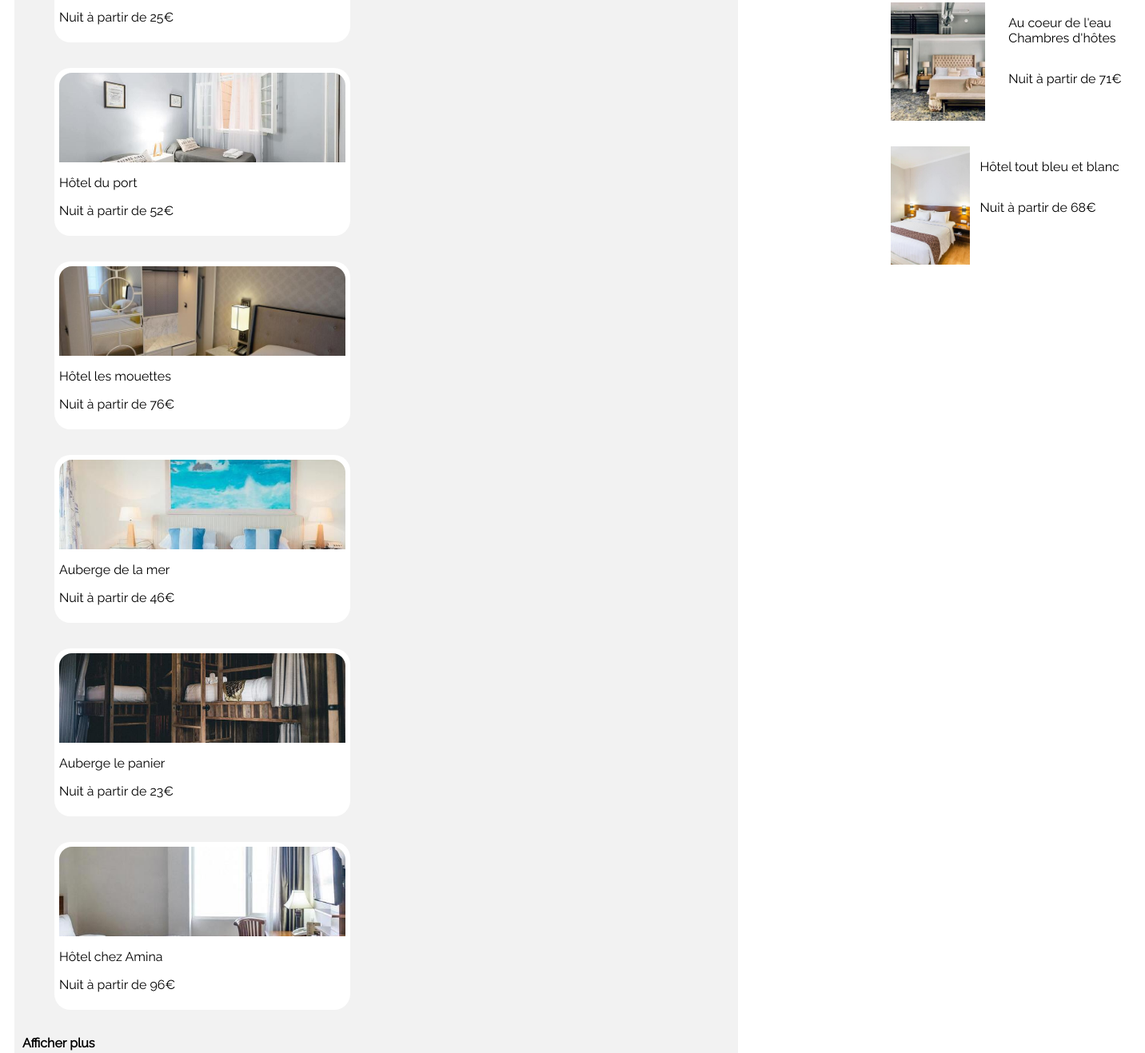
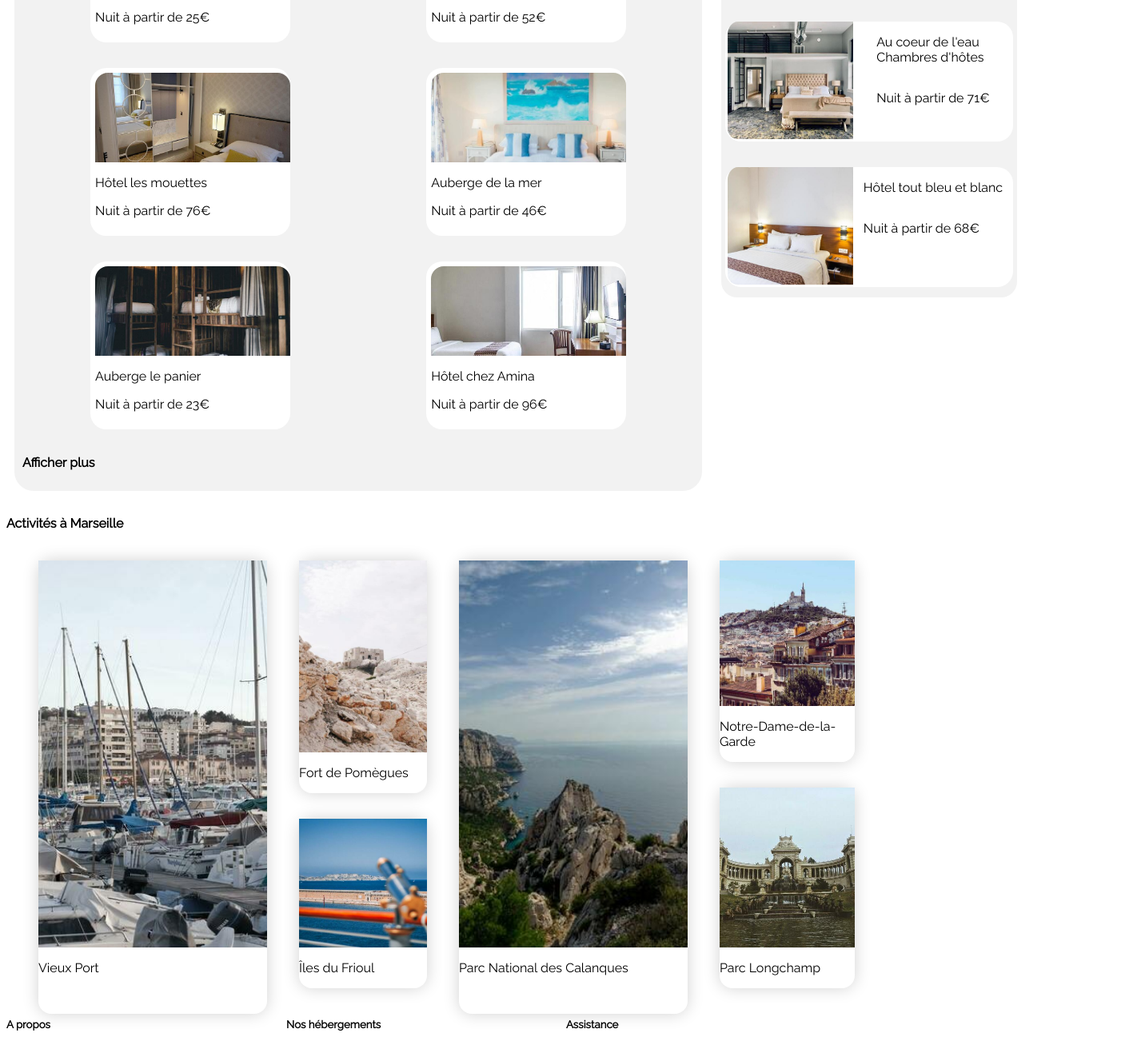
Before and after one commit to CraFt2/LucasThilavanh_2_12042021, a plain HTML site: page index.html in a window 1280 px wide. Shown: the part 655-1972 px from the top of the page at 80% size, 1432 px wide, since content can reach past the window. Drawn offline with Linux system fonts and the light colour scheme.

Commit message:
css activités

```diff
--- a/index.css
+++ b/index.css
@@ -124,15 +124,20 @@ h2{
     margin-right: 1em;
     color: #0065FC
 }
+#hebergement {
+    width: 1200px
+}
 .contenairVignette {
     display: flex;
     flex-wrap: wrap;
+    flex-direction: row;
+    align-items: stretch;
+    justify-content: space-around;
 }
 .vignetteHebergement {
     display: flex;
     background-color: white;
     padding-top: 0.375em;
-    padding-right: 0.375em;
     padding-bottom: 0.375em;
     padding-left: 0.375em;
     border-radius: 1.25em;
@@ -146,32 +151,40 @@ h2{
     border-top-right-radius: 1.5em;
     border-bottom-right-radius: 1.5em;
     border-bottom-left-radius: 1.5em;
-    width: 83%;
+    width: 94%;
     margin: 10px;
     padding: 10px;
 }
 .imgHebergement{
-   width: 358px;
+   width: 244px;
    height: 112px;
    object-fit: cover;
    border-top-left-radius: 1em;
    border-top-right-radius: 1em;
 }
 .imgPopulaire {
-   width: 100%;
-   height: 100%;
+   width: 157px;
+   height: 147px;
    object-fit: cover;
+   border-top-left-radius: 1em;
+   border-bottom-left-radius: 1em;
+   padding-bottom: 3px;
+   padding-left: 3px;
 }
 .vignettePopulaire {
     display: flex;
-    width: 118px;
-    height: 148px;
+    background-color: white;
+    border-radius: 1.25em;
+    cursor: pointer;
+    flex-direction: row;
     justify-content: flex-start;
+    align-items: flex-start;
 }
 .contenairPopulaire {
     display: flex;
     flex-direction: column;
-    align-items: flex-start;
+    align-items: center;
+    justify-content: flex-start;
 }
 .prixPopulaire {
     display: flex;
@@ -185,10 +198,12 @@ h2{
     width: 350px;
 }
 .vignetteActivites {
+    width: 100%;
+    height: 100%;
+    box-shadow: 0 0 20px #0000002e;
+    border-radius: 1rem;
     display: flex;
     flex-direction: column;
-    width: 100%;
-    height: 100%;
 }
 .imgActivites {
     width: 100%;
@@ -214,19 +229,19 @@ footer {
 .footerReservia {
     display: flex;
 }
-.footer1 {
+.lienfooter {
     display: flex;
     flex-direction: column;
     align-items: flex-start;
     width: 350px
 }
-.footer2 {
+.lienfooter {
     display: flex;
     flex-direction: column;
     align-items: flex-start;
     width: 350px;
 }
-.footer3 {
+.lienfooter{
     display: flex;
     flex-direction: column;
     align-items: flex-start;
@@ -239,6 +254,21 @@ footer {
 aside {
     display: flex;
     flex-direction: column;
+    border-radius: 20px 20px 20px 20px;
+    background-color: #F2F2F2;
+    width: 370px;
+    height: 605px;
+    padding-top: 12px;
+    margin-top: 10px;
+}
+.TitrePopulaire {
+    display: flex;
+    justify-content: space-between;
     align-items: center;
-    justify-content: flex-start;
 }
+.GrandAct {
+    display: flex;
+    flex-wrap: wrap;
+    justify-content: space-between;
+    align-items: center;
+}
--- a/index.html
+++ b/index.html
@@ -2,6 +2,7 @@
 <html lang="fr">
    <head>
       <meta charset="utf-8">
+      <meta name="viewport" content="width=device-width, initial-scale=1">
       <title>Reservia</title>
       <link href="index.css" rel="stylesheet">
       <script src="https://kit.fontawesome.com/0795d459ce.js" crossorigin="anonymous"></script>
@@ -50,7 +51,6 @@
             <span class="iconeFiltre"><i class="fas fa-dog"></i></span>
             <p class="btnFiltre">Animaux autorisés</p>
         </div>
-         </div>
       </section>
       <div class="information">
       	<span class="infoIcone"><i class="fas fa-info"></i></span>
@@ -108,7 +108,10 @@
      </div>
       </section>
       <aside>
+      	<div class="TitrePopulaire">
          <h4> Les plus populaires </h4>
+         <i class="fas fa-chart-line"></i>
+     	</div>
          <div class="contenairPopulaire">
             <figure class="vignettePopulaire">
                <img src="./Hotellesoleildumatin.jpg" alt="Hôtel" class="imgPopulaire" />
@@ -142,15 +145,17 @@
          </div>
       </aside>
   		</div>
-      <section>
+      <section id="Activites">
          <h4> Activités à Marseille </h4>
          <div class="contenairActivites">
+         	<div class="GrandAct">
             <figure class="vignetteActivites">
                <img src="./Vieuxport.jpg" alt="Port" class="imgActivitesGrand"/>
                <figcaption>
                   <p> Vieux Port </p>
                </figcaption>
             </figure>
+        	</div>
             <div class="imgAct">
                <figure class="vignetteActivites">
                   <img src="./Fortdepomegues.jpg" alt="Fort" class="imgActivites" />
@@ -165,12 +170,14 @@
                   </figcaption>
                </figure>
             </div>
+            <div class="GrandAct">
             <figure class="vignetteActivites">
                <img src="./Parcnational.jpg" alt="Parc national" class="imgActivitesGrand"/>
                <figcaption>
                   <p> Parc National des Calanques </p>
                </figcaption>
             </figure>
+        	</div>
             <div class="imgAct">
                <figure class="vignetteActivites">
                   <img src="./Notredamedelagarde.jpg" alt="Eglise" class="imgActivites"/>
@@ -189,18 +196,18 @@
       </section>
       <footer>
          <div class="footerReservia">
-            <div class="footer1">
+            <div class="lienfooter">
                <h5> A propos</h5>
                <p> Fonctionnement du site </p>
                <p> Conditions générales de vente </p>
                <p> Données et confidentialité </p>
             </div>
-            <div class="footer2">
+            <div class="lienfooter">
                <h5> Nos hébergements</h5>
                <p> Charte qualité </p>
                <p> Soumettre votre hôtel </p>
             </div>
-            <div class="footer3">
+            <div class="lienfooter">
                <h5> Assistance </h5>
                <p> Centre d'aide </p>
                <p> Nous contacter </p>
```
